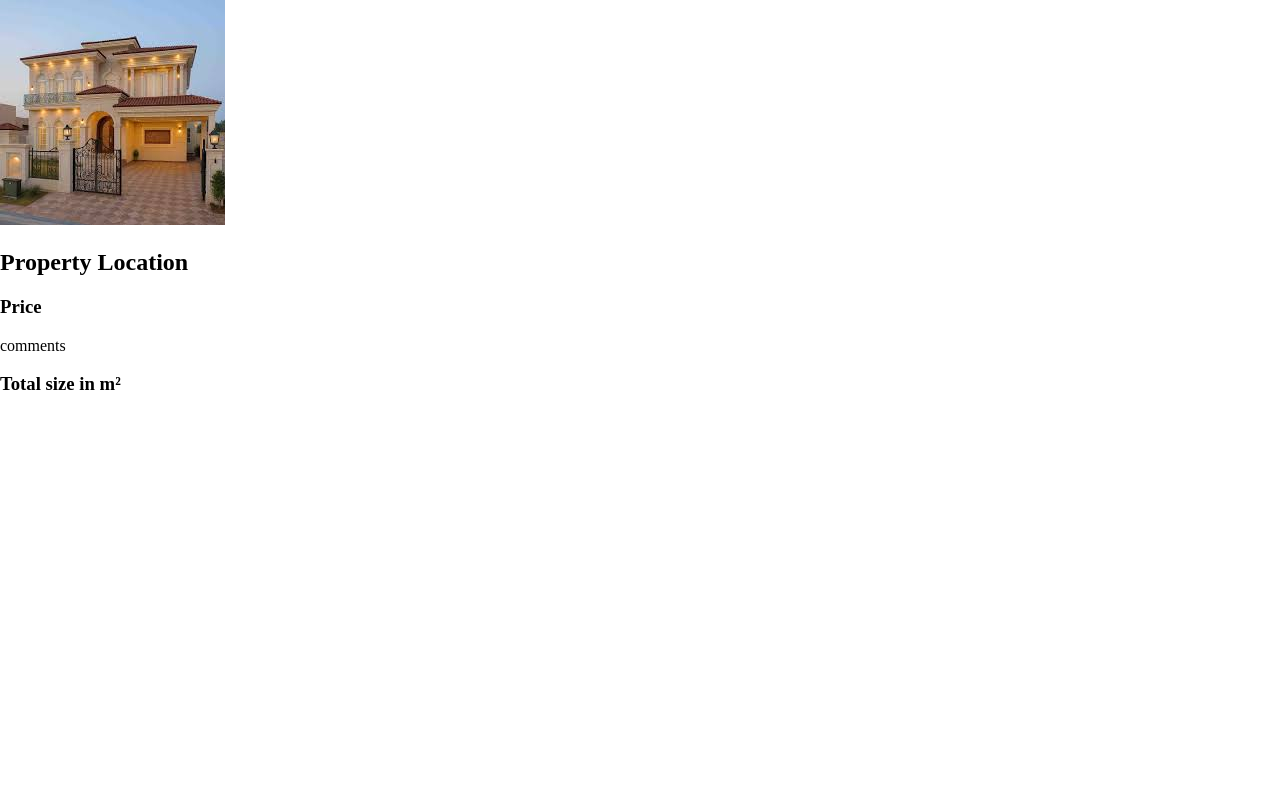
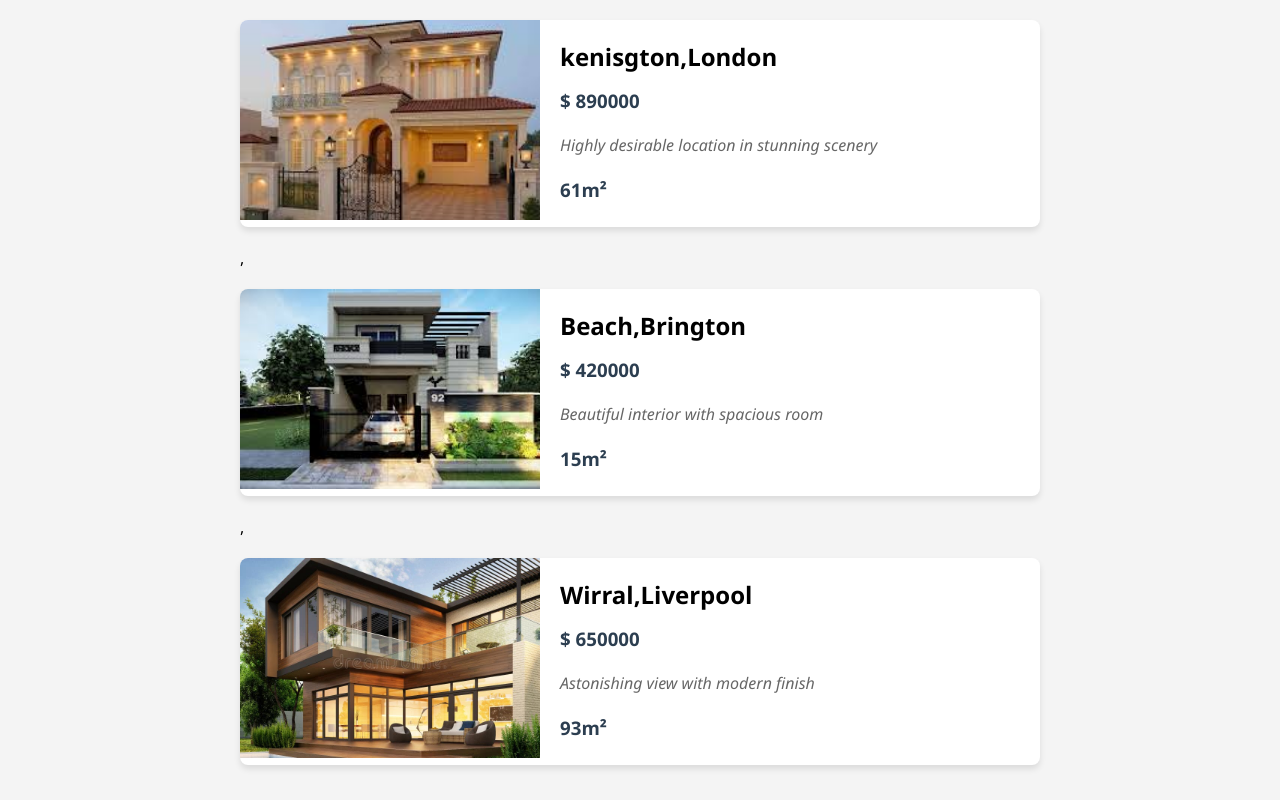
Before and after one commit to Qasim-Akram/Web-dev, a browser extension: page Estate/index.html in a window 1280 px wide. Drawn offline with Linux system fonts and the light colour scheme.

Commit message:
final product

```diff
--- a/Estate/index.html
+++ b/Estate/index.html
@@ -1,20 +1,17 @@
 <!DOCTYPE html>
 <html lang="en">
+
 <head>
     <meta charset="UTF-8">
     <meta name="viewpoint" content="width=device-width,initial-scale=1">
     <title>Estate cards</title>
     <link rel="stylesheet" href="style.css">
 </head>
+
 <body>
-         <section class="card">
-            <img src="images\images1.jpg">
-            <h2>Property Location</h2>
-            <h3>Price </h3>
-            <p>comments</p>
-            <h3>Total size in m&sup2;</h3>
+    <section class="container" id="container">
+    </section>
+    <script src="script.js" type="module"></script>
+</body>
 
-
-         </section>
-    </body>
 </html>
--- /dev/null
+++ b/Estate/properties/placeholderPropertyObj.js
@@ -0,0 +1,10 @@
+ const placeholderPropertyObj = {
+    propertyLocation :`1 Joe Blogger Street`,
+    priceGBP:100000,
+    roomsM2:[16,12,6,11,15],
+    comment:`This is the Description`,
+    image:"placeholder.jpg"
+
+
+}
+export default placeholderPropertyObj;
--- /dev/null
+++ b/Estate/properties/propertyforSaleArr.js
@@ -0,0 +1,26 @@
+const propertyforSaleArr =  [
+    {
+        propertyLocation : `kenisgton,London`,
+        priceGBP:890000,
+        roomsM2:[14,18,14,9,6],
+        comment:`Highly desirable location in stunning scenery`,
+        image:'images1.jpg'
+    },
+    {
+        propertyLocation : `Beach,Brington`,
+        priceGBP:420000,
+        roomsM2:[9,6],
+        comment:`Beautiful interior with spacious room`,
+        image:'images2.jpg'
+    },
+    {
+        propertyLocation : `Wirral,Liverpool`,
+        priceGBP:650000,
+        roomsM2:[18,16,15,14,19,6,5],
+        comment:`Astonishing view with modern finish`,
+        image:'images3.jpg'
+    },
+
+   ]
+
+export default propertyforSaleArr;
--- a/Estate/script.js
+++ b/Estate/script.js
@@ -0,0 +1,22 @@
+import propertyforSaleArr from "./properties/propertyforSaleArr.js";
+import placeholderPropertyObj from "./properties/placeholderPropertyObj.js";
+
+document.getElementById("container").innerHTML = getPropertyHtml(propertyforSaleArr );
+
+
+function getPropertyHtml(propertyArr =  [placeholderPropertyObj]) {
+    return propertyArr.map(property => {
+        const { propertyLocation, priceGBP, comment, image, roomsM2 } = property
+        const totalSize = roomsM2.reduce((total, room) => total + room)
+        return `<section class="card">
+          <img src="images/${image}">
+          <div class=card-right>
+            <h2>${propertyLocation}</h2>
+            <h3>$ ${priceGBP} </h3>
+            <p>${comment}</p>
+            <h3>${totalSize}m&sup2;</h3>
+            </div>
+            </section>`
+
+    })
+}
--- a/Estate/style.css
+++ b/Estate/style.css
@@ -1,5 +1,52 @@
-body{
-    background-color: white;
-    margin: 0%;
 
+body {
+    font-family: 'Segoe UI', Tahoma, Geneva, Verdana, sans-serif;
+    background-color: #f4f4f4;
+    margin: 0;
+    padding: 20px;
 }
+
+.container {
+    max-width: 800px;
+    margin: 0 auto;
+    display: flex;
+    flex-direction: column;
+    gap: 20px;
+}
+
+
+.card {
+    display: flex;
+    background: white;
+    border-radius: 8px;
+    overflow: hidden;
+    box-shadow: 0 4px 6px rgba(0, 0, 0, 0.1);
+}
+
+.card img {
+    width: 300px;
+    height: 200px;
+    object-fit: cover; /
+}
+
+.card-right {
+    padding: 20px;
+    display: flex;
+    flex-direction: column;
+    justify-content: center;
+}
+
+.card-right h2 {
+    margin: 0 0 10px 0;
+    font-size: 1.5rem;
+}
+
+.card-right h3 {
+    margin: 5px 0;
+    color: #2c3e50;
+}
+
+.card-right p {
+    color: #666;
+    font-style: italic;
+}
```
Also changed, not shown: Estate/images/placeholder.jpg (added). Lines whose indentation alone changed are shown as unchanged.
